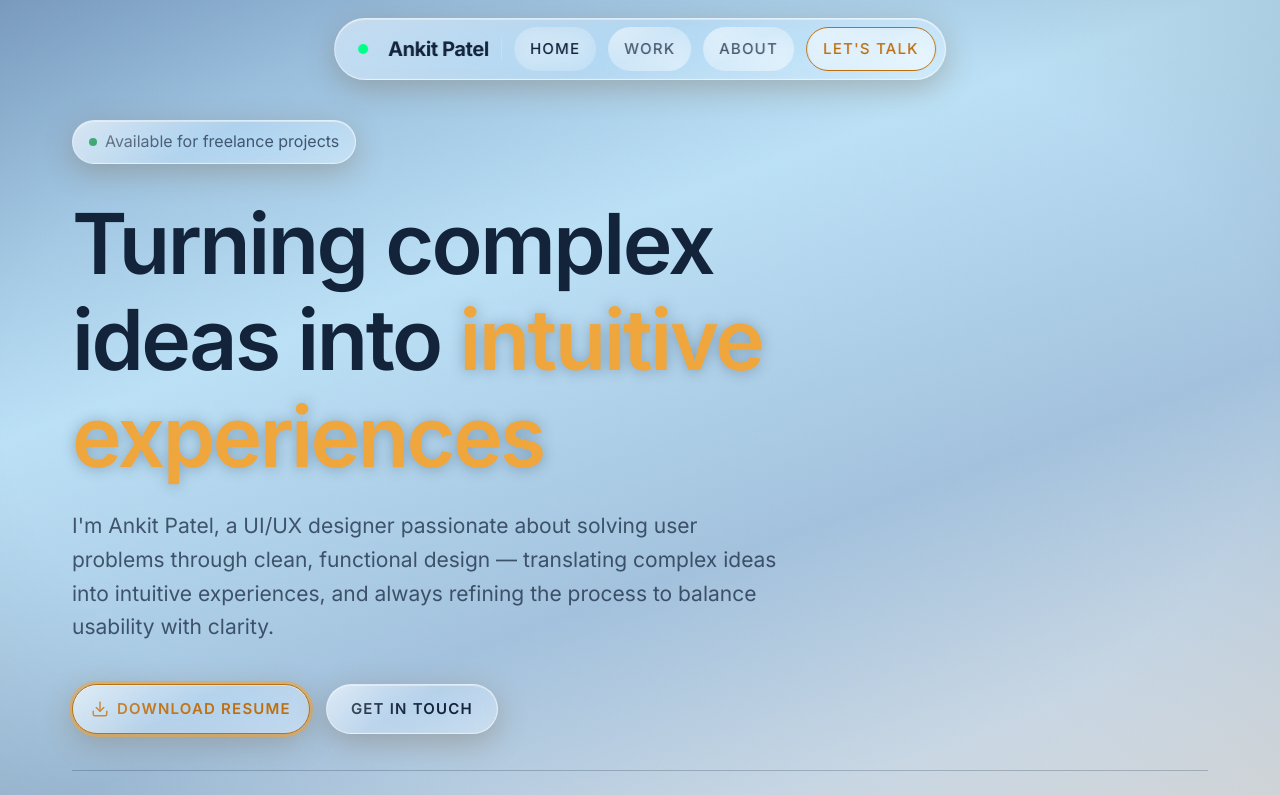
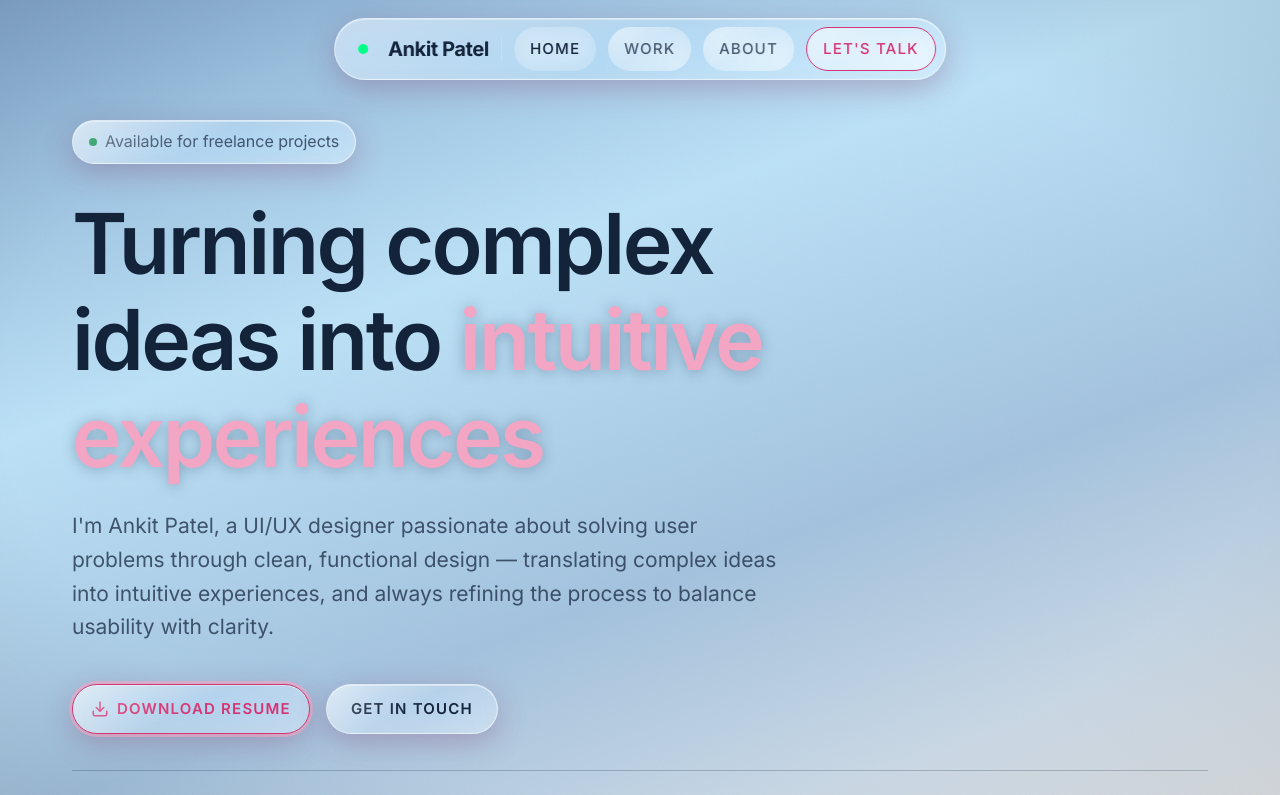
Before and after one commit to artsbyankit/artsbyankit.github.io, a React (Vite) app: page / in a window 1280 px wide. Shown: the top 795 px of the page. Built offline with nearby package versions, Linux system fonts and the light colour scheme.

Commit message:
Refactor: single accent color node (family auto-derived); picker shows one swatch, copies one line

```diff
--- a/src/AccentPicker.jsx
+++ b/src/AccentPicker.jsx
@@ -41,7 +41,6 @@ function derive(hex) {
 export default function AccentPicker() {
   const [enabled, setEnabled] = useState(false)
   const [hex, setHex] = useState('#f2b8cf')
-  const [trio, setTrio] = useState(null)
 
   // Gate: only run when ?picker is in the URL; restore last session's pick
   useEffect(() => {
@@ -55,9 +54,7 @@ export default function AccentPicker() {
   }, [])
 
   function apply(h) {
-    const t = derive(h)
-    setTrio(t)
-    setLiveAccent(t)
+    setLiveAccent(derive(h))
     try {
       localStorage.setItem('accent-pick', h)
     } catch {}
@@ -75,15 +72,9 @@ export default function AccentPicker() {
   }
 
   async function copy() {
-    if (!trio) return
-    const snippet = `const accent = {
-  deep: '${trio.deep}',
-  strong: '${trio.strong}',
-  bright: '${trio.bright}',
-};`
     try {
-      await navigator.clipboard.writeText(snippet)
-      alert('Copied! Paste over the accent block in src/theme.js')
+      await navigator.clipboard.writeText(`export const accent = '${hex}';`)
+      alert('Copied! Paste it as the accent in src/theme.js')
     } catch {}
   }
 
@@ -129,16 +120,15 @@ export default function AccentPicker() {
           color: '#12233a',
         }}
       />
-      {trio && (
-        <div style={{ marginTop: 8, display: 'flex', gap: 6 }}>
-          {Object.entries(trio).map(([k, v]) => (
-            <div key={k} style={{ flex: 1, textAlign: 'center' }}>
-              <div style={{ height: 22, borderRadius: 6, background: v }} />
-              <div style={{ fontSize: 9, color: '#12233a', opacity: 0.7 }}>{k}</div>
-            </div>
-          ))}
-        </div>
-      )}
+      <div
+        style={{
+          marginTop: 8,
+          height: 26,
+          borderRadius: 8,
+          background: hex,
+          border: '1px solid rgba(31,56,88,.2)',
+        }}
+      />
       <button onClick={copy} style={btnStyle}>
         Copy for theme.js
       </button>
--- a/src/theme.js
+++ b/src/theme.js
@@ -2,33 +2,16 @@
    🎨 MATERIAL EDITOR / STYLE GUIDE
    ------------------------------------------------------------
    This is the ONE file where you change colors.
-   Edit a value → save → localhost:5173 updates instantly,
+   Edit a value here → save → localhost:5173 updates instantly,
    everywhere it's applied (buttons, text, bg, badges…).
    Like editing a material preset in C4D: change the slot
    once, every object using it updates automatically.
    ============================================================ */
 
-/* ---------- ACCENT — THE one pink, tuned for the steel-blue bg ---------- */
-const accent = {
-  deep: '#bd6f0e', // orange-tinted gold — text, borders, eyebrows
-  strong: '#96560b', // deeper twin for hover/press
-  bright: '#efa63d', // luminous amber-gold — rings, glows, highlights
-};
-
-/* ============================================================
-   🎛️ BEHAVIOUR SWITCHES
-   ============================================================ */
-
-/* Adaptive accent: samples the animated bg and derives the accent
-   automatically (bg hue + 125° → steel blue always yields pink).
-   Set true to let the background drive accent colors again;
-   while false, whatever you pick above stays untouched. */
-export const ADAPTIVE_ACCENT = false;
-
-/* Reactive shine: the white specular glow on CTAs keeps a faint tint of
-   whatever the background is doing — pure white core, bg-aware soul.
-   Works with ANY accent since the shine never borrows accent hue. */
-export const REACTIVE_SHINE = true;
+/* ---------- ACCENT — THE one color. That's it. ----------
+   Hover/press depth and text-safe variants are derived from
+   this single value automatically. Change this hex, done. */
+export const accent = '#f2b8cf';
 
 /* ---------- BACKGROUND (fluted-glass ramp) ---------- */
 export const bgPalette = {
@@ -52,13 +35,58 @@ const semantics = {
 };
 
 /* ============================================================
+   🎛️ BEHAVIOUR SWITCHES
+   ============================================================ */
+
+/* Adaptive accent: samples the animated bg and derives the accent
+   automatically. Set true to let the background drive colors;
+   while false, the single accent above stays untouched. */
+export const ADAPTIVE_ACCENT = false;
+
+/* Reactive shine: the white specular glow on CTAs keeps a faint tint
+   of whatever the background is doing — pure white core, bg-aware soul.
+   Works with ANY accent since the shine never borrows accent hue. */
+export const REACTIVE_SHINE = true;
+
+/* ============================================================
    Everything below wires these values into the whole site.
    You normally never need to touch this part.
    ============================================================ */
 
-/* Live accent slots — adaptiveAccent.js can override these at
-   runtime so the accent reacts to the animated background. */
-const live = { ...accent, shine: 'hsl(210 45% 96%)' };
+function hexToHsl(hex) {
+  const r = parseInt(hex.slice(1, 3), 16) / 255;
+  const g = parseInt(hex.slice(3, 5), 16) / 255;
+  const b = parseInt(hex.slice(5, 7), 16) / 255;
+  const max = Math.max(r, g, b);
+  const min = Math.min(r, g, b);
+  const l = (max + min) / 2;
+  if (max === min) return [0, 0, l * 100];
+  const d = max - min;
+  const s = l > 0.5 ? d / (2 - max - min) : d / (max + min);
+  let h;
+  if (max === r) h = ((g - b) / d + (g < b ? 6 : 0)) / 6;
+  else if (max === g) h = ((b - r) / d + 2) / 6;
+  else h = ((r - g) / d + 4) / 6;
+  return [h * 360, s * 100, l * 100];
+}
+
+const hslStr = (h, s, l) =>
+  `hsl(${Math.round(h)} ${Math.round(Math.min(Math.max(s, 0), 100))}% ${Math.round(
+    Math.min(Math.max(l, 0), 100),
+  )}%)`;
+
+export function deriveAccentFamily(hex) {
+  const [h, S, L] = hexToHsl(hex);
+  return {
+    deep: hslStr(h, S * 0.95, Math.max(30, L * 0.62)),
+    strong: hslStr(h, S * 0.9, Math.max(24, L * 0.46)),
+    bright: hslStr(h, Math.min(S * 1.12, 96), Math.min(L * 1.18 + 4, 80)),
+  };
+}
+
+/* Live slots — derived from the single accent; the picker or
+   adaptiveAccent can override them at runtime. */
+const live = { ...deriveAccentFamily(accent), shine: 'hsl(210 45% 96%)' };
 
 export function setLiveAccent(next) {
   if (next.deep) live.deep = next.deep;
```
